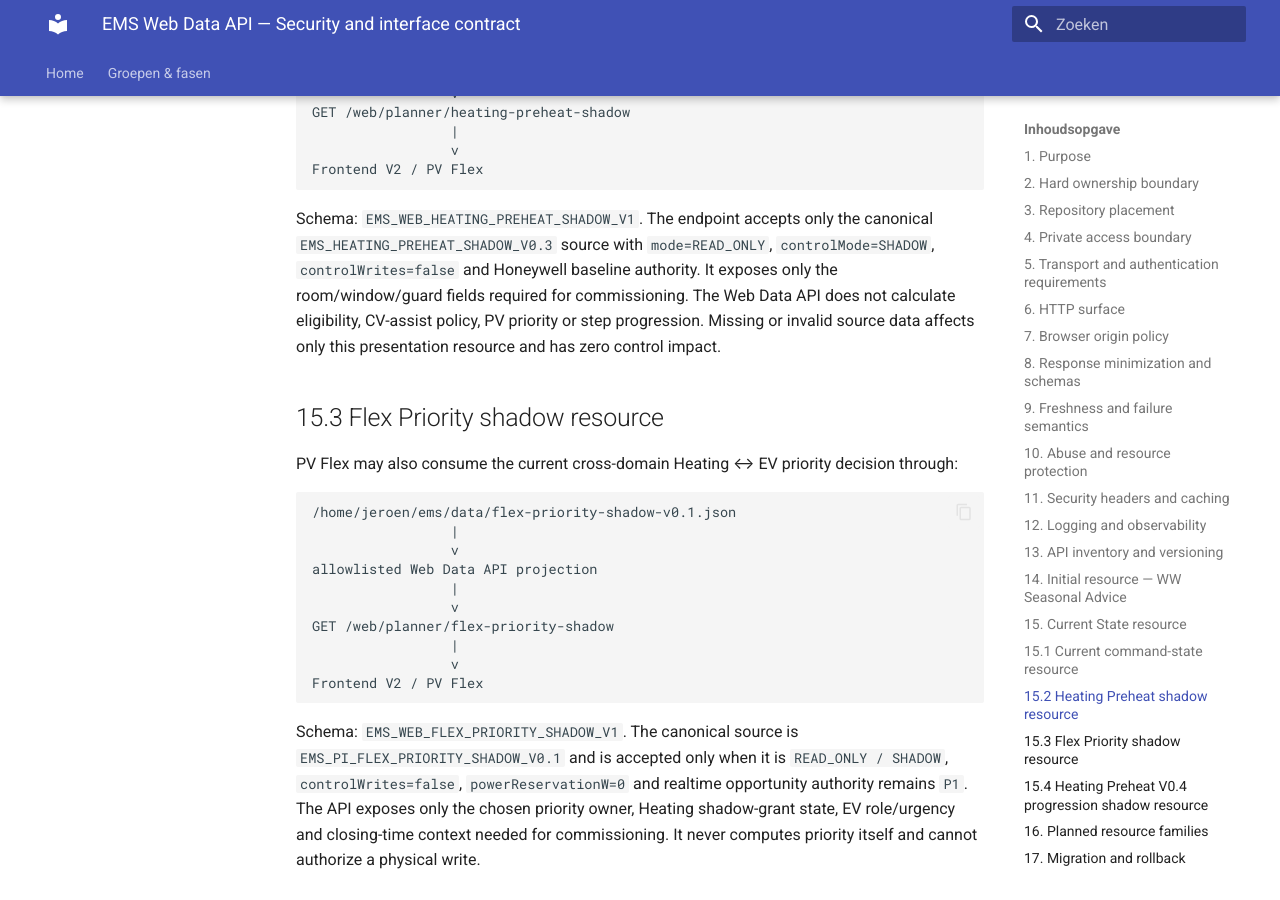
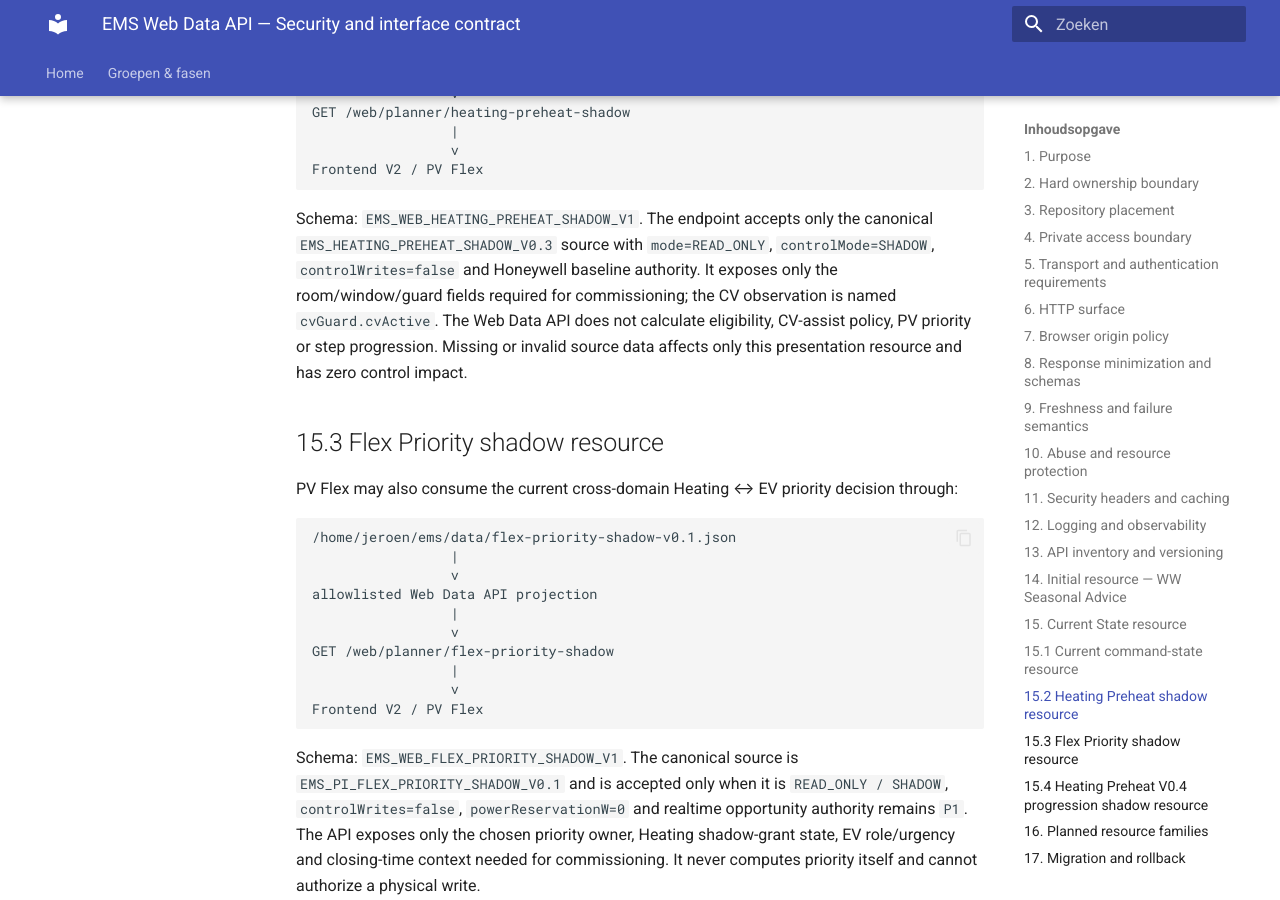
Before and after one commit to OnsKasteeltje/homey-energy-manual, an MkDocs documentation site: the page built from docs/architecture/web-data-api-security.md, in a window 1280 px wide and 900 px high, scrolled down 8284 px. Built offline with MkDocs 1.6.1 and Material for MkDocs 9.7.7, drawn with Linux system fonts in a browser that asks for light colours.

Commit message:
docs(api): document cvActive guard field

````diff
--- a/docs/architecture/web-data-api-security.md
+++ b/docs/architecture/web-data-api-security.md
@@ -307,7 +307,7 @@
 Frontend V2 / PV Flex
 ```
 
-Schema: `EMS_WEB_HEATING_PREHEAT_SHADOW_V1`. The endpoint accepts only the canonical `EMS_HEATING_PREHEAT_SHADOW_V0.3` source with `mode=READ_ONLY`, `controlMode=SHADOW`, `controlWrites=false` and Honeywell baseline authority. It exposes only the room/window/guard fields required for commissioning. The Web Data API does not calculate eligibility, CV-assist policy, PV priority or step progression. Missing or invalid source data affects only this presentation resource and has zero control impact.
+Schema: `EMS_WEB_HEATING_PREHEAT_SHADOW_V1`. The endpoint accepts only the canonical `EMS_HEATING_PREHEAT_SHADOW_V0.3` source with `mode=READ_ONLY`, `controlMode=SHADOW`, `controlWrites=false` and Honeywell baseline authority. It exposes only the room/window/guard fields required for commissioning; the CV observation is named `cvGuard.cvActive`. The Web Data API does not calculate eligibility, CV-assist policy, PV priority or step progression. Missing or invalid source data affects only this presentation resource and has zero control impact.
 
 ## 15.3 Flex Priority shadow resource
 
````
